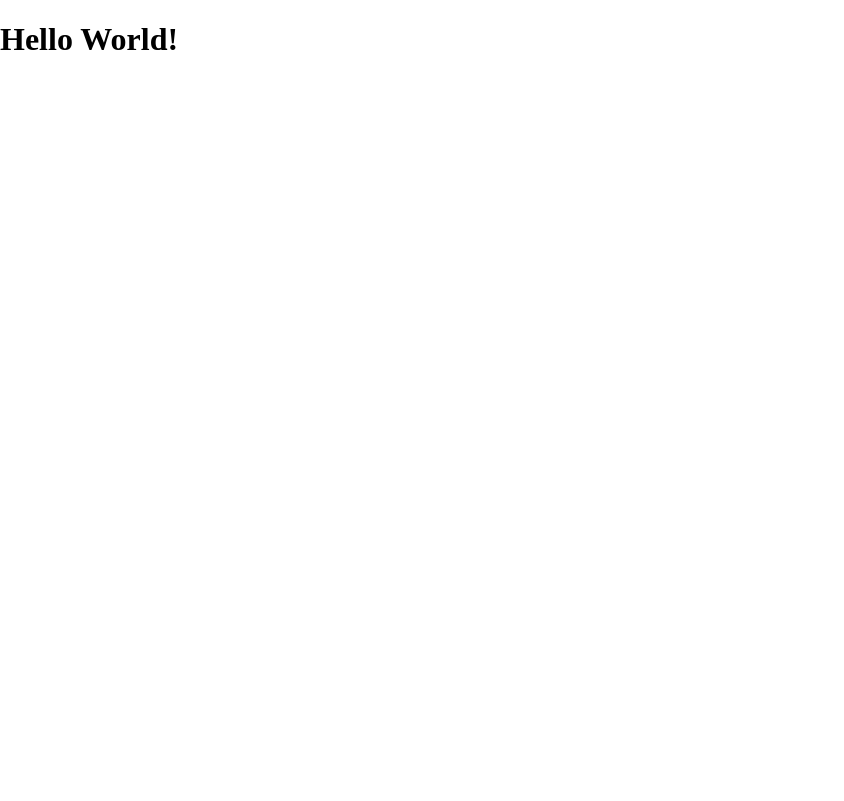
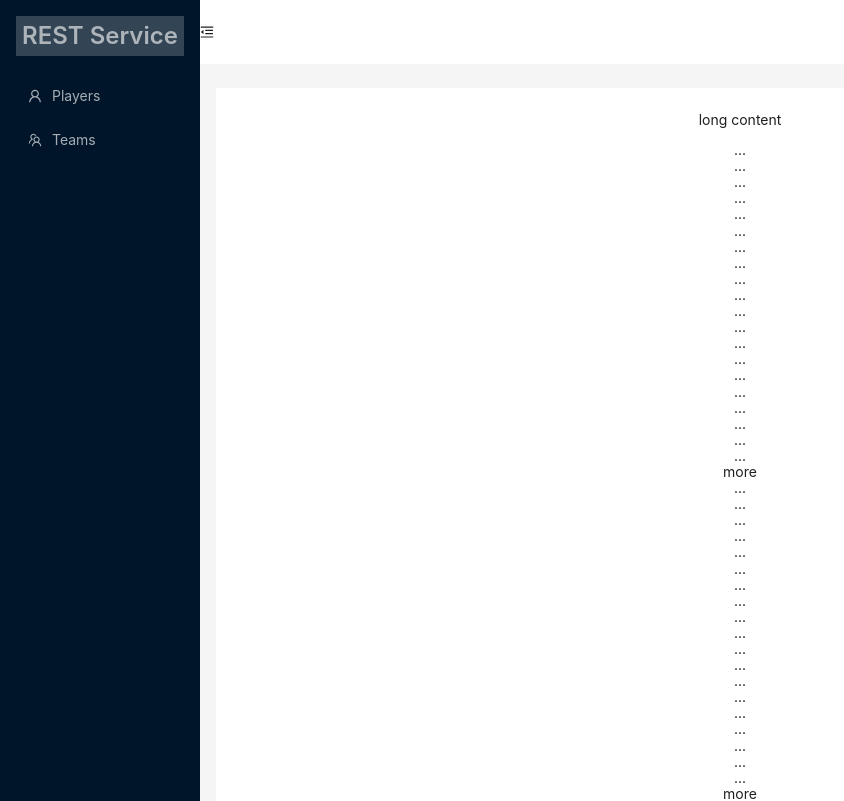
Before and after one commit to bxr1nG/rest, a React app in the folder packages/client/: page /players in a window 1280 px wide. Shown: the top 801 px of the page, without its empty margins (0-844 px from the left). Built offline with nearby package versions, Linux system fonts and the light colour scheme.

Commit message:
feat(client): add Ant Design and React Router

```diff
--- a/packages/client/package.json
+++ b/packages/client/package.json
@@ -11,8 +11,11 @@
     "author": "",
     "license": "ISC",
     "dependencies": {
+        "antd": "^5.3.0",
+        "dayjs": "^1.11.7",
         "react": "^18.2.0",
-        "react-dom": "^18.2.0"
+        "react-dom": "^18.2.0",
+        "react-router-dom": "^6.8.2"
     },
     "devDependencies": {
         "@babel/core": "^7.21.0",
--- a/packages/client/public/index.html
+++ b/packages/client/public/index.html
@@ -14,7 +14,7 @@
             http-equiv="cache-control"
             content="no-cache, no-store, must-revalidate"
         />
-        <title>Auth</title>
+        <title>REST</title>
     </head>
     <body>
         <div id="root"></div>
--- a/packages/client/src/App/App.tsx
+++ /dev/null
@@ -1,9 +0,0 @@
-import React from "react";
-
-type AppProps = Record<string, never>;
-
-const App: React.FC<AppProps> = () => {
-    return <h1>Hello World!</h1>;
-};
-
-export default App;
--- /dev/null
+++ b/packages/client/src/App/Home/index.tsx
@@ -0,0 +1,11 @@
+import React from "react";
+
+import AppLayout from "~/components/AppLayout";
+
+type HomeProps = Record<string, never>;
+
+const Home: React.FC<HomeProps> = () => {
+    return <AppLayout />;
+};
+
+export default Home;
--- /dev/null
+++ b/packages/client/src/App/Players/index.tsx
@@ -0,0 +1,42 @@
+import React from "react";
+import { Layout, theme } from "antd";
+
+const { Content, Footer } = Layout;
+
+type PlayersProps = Record<string, never>;
+
+const Players: React.FC<PlayersProps> = () => {
+    const {
+        token: { colorBgContainer }
+    } = theme.useToken();
+
+    return (
+        <>
+            <Content style={{ margin: "24px 16px 0", overflow: "initial" }}>
+                <div
+                    style={{
+                        padding: 24,
+                        textAlign: "center",
+                        background: colorBgContainer
+                    }}
+                >
+                    <p>long content</p>
+                    {
+                        // indicates very long content
+                        Array.from({ length: 100 }, (_, index) => (
+                            <React.Fragment key={index}>
+                                {index % 20 === 0 && index ? "more" : "..."}
+                                <br />
+                            </React.Fragment>
+                        ))
+                    }
+                </div>
+            </Content>
+            <Footer style={{ textAlign: "center" }}>
+                Ant Design ©2023 Created by Ant UED
+            </Footer>
+        </>
+    );
+};
+
+export default Players;
--- /dev/null
+++ b/packages/client/src/App/index.tsx
@@ -0,0 +1,33 @@
+import React from "react";
+import { Navigate, Route, Routes } from "react-router-dom";
+
+import Home from "./Home";
+import Players from "./Players";
+
+type AppProps = Record<string, never>;
+
+const App: React.FC<AppProps> = () => {
+    return (
+        <Routes>
+            <Route
+                path="/"
+                element={<Home />}
+            >
+                <Route
+                    index
+                    element={<Navigate to="/players" />}
+                />
+                <Route
+                    path="players"
+                    element={<Players />}
+                />
+                <Route
+                    path="teams"
+                    element={<Players />}
+                />
+            </Route>
+        </Routes>
+    );
+};
+
+export default App;
--- /dev/null
+++ b/packages/client/src/components/AppLayout/index.tsx
@@ -0,0 +1,86 @@
+import type { MenuProps } from "antd";
+
+import React, { useState } from "react";
+import {
+    UserOutlined,
+    TeamOutlined,
+    MenuFoldOutlined,
+    MenuUnfoldOutlined
+} from "@ant-design/icons";
+import { Layout, Menu, Typography, theme } from "antd";
+import { Link, Outlet } from "react-router-dom";
+
+const { Sider, Header } = Layout;
+const { Title } = Typography;
+
+const items: MenuProps["items"] = [
+    {
+        key: "players",
+        icon: React.createElement(UserOutlined),
+        label: <Link to="/players">Players</Link>
+    },
+    {
+        key: "teams",
+        icon: React.createElement(TeamOutlined),
+        label: <Link to="/teams">Teams</Link>
+    }
+];
+
+type AppLayoutProps = Record<string, never>;
+
+const AppLayout: React.FC<AppLayoutProps> = () => {
+    const [collapsed, setCollapsed] = useState(false);
+    const {
+        token: { colorBgContainer }
+    } = theme.useToken();
+
+    return (
+        <Layout>
+            <Sider
+                trigger={null}
+                collapsible
+                collapsed={collapsed}
+            >
+                <div
+                    style={{
+                        display: "flex",
+                        justifyContent: "center",
+                        alignItems: "center",
+                        margin: 16,
+                        padding: 4,
+                        background: "rgba(255, 255, 255, 0.2)"
+                    }}
+                >
+                    <Title
+                        level={3}
+                        style={{
+                            margin: 0,
+                            color: "rgba(255, 255, 255, 0.6)"
+                        }}
+                    >
+                        REST Service
+                    </Title>
+                </div>
+                <Menu
+                    theme="dark"
+                    mode="inline"
+                    defaultSelectedKeys={["0"]}
+                    items={items}
+                />
+            </Sider>
+            <Layout>
+                <Header style={{ padding: 0, background: colorBgContainer }}>
+                    {React.createElement(
+                        collapsed ? MenuUnfoldOutlined : MenuFoldOutlined,
+                        {
+                            onClick: () => setCollapsed(!collapsed)
+                        }
+                    )}
+                </Header>
+                <Outlet />
+            </Layout>
+        </Layout>
+    );
+};
+
+export default AppLayout;
--- a/packages/client/src/index.tsx
+++ b/packages/client/src/index.tsx
@@ -1,14 +1,17 @@
 import React from "react";
 import ReactDOM from "react-dom/client";
+import { BrowserRouter } from "react-router-dom";
+import "antd/dist/reset.css";
 
-import App from "./App/App";
-import "./style.css";
+import App from "./App";
 
 const root = ReactDOM.createRoot(
     document.querySelector("#root") as HTMLElement
 );
 root.render(
     <React.StrictMode>
-        <App />
+        <BrowserRouter>
+            <App />
+        </BrowserRouter>
     </React.StrictMode>
 );
--- a/packages/client/src/style.css
+++ /dev/null
@@ -1,10 +0,0 @@
-body,
-html {
-    margin: 0;
-}
-
-html,
-body,
-body > div {
-    height: 100%;
-}
```
Also changed, not shown: 1 other file (tests, documents, lock files or other folders).
